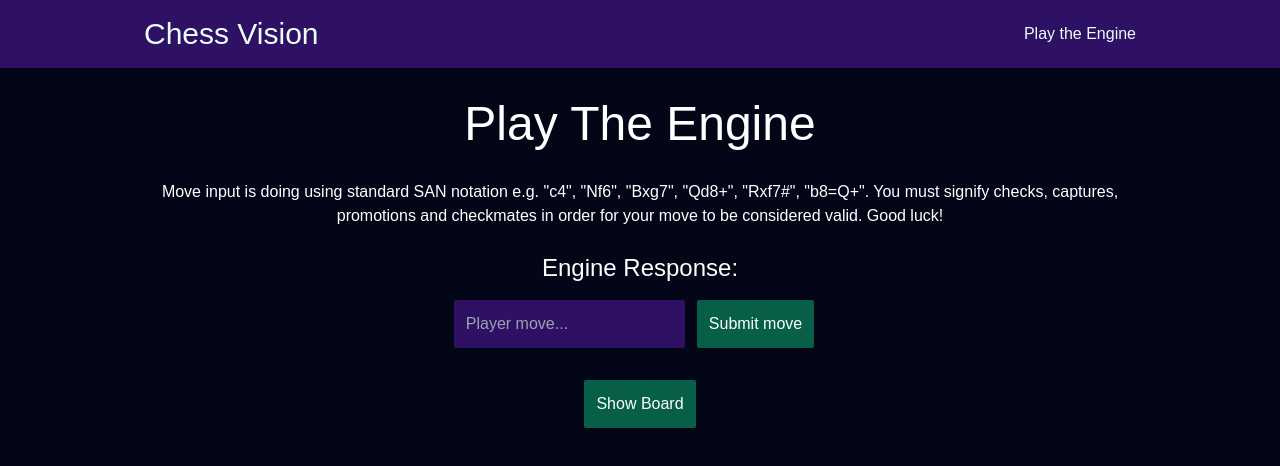
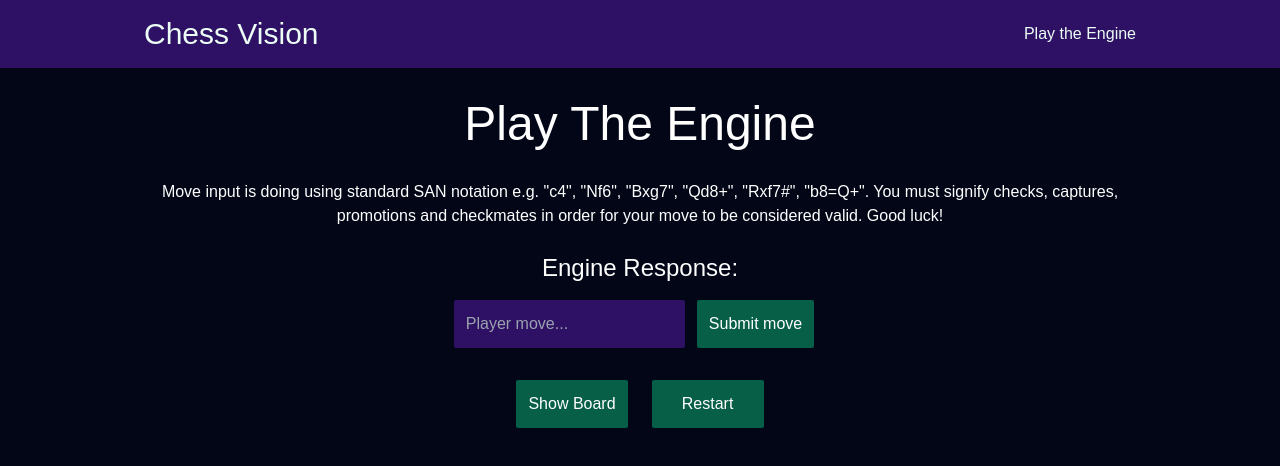
Before and after one commit to ScottHarringtonSD/ChessVision, a React (Create React App) app: page /PlayEngine in a window 1280 px wide. Both pictures are taken after a click on the button "Intermediate". Shown: the top 466 px of the page. Built offline with nearby package versions, Linux system fonts and the light colour scheme.

Commit message:
complete play engine with game end handling

```diff
--- a/src/pages/PlayEngineComponents/PlayerInterface.tsx
+++ b/src/pages/PlayEngineComponents/PlayerInterface.tsx
@@ -1,7 +1,6 @@
-import { useEffect, useLayoutEffect, useState } from "react";
+import { useEffect, useState } from "react";
 import { postChessApi } from "../../api/queries";
 import { StockfishResponse } from "../../api/StockfishResponse";
-import { text } from "stream/consumers";
 import { Chess } from "chess.js";
 import { Chessboard } from "react-chessboard";
 import { getRandomInt, shuffle } from "./helper";
@@ -15,12 +14,14 @@ const PlayerInterface = ({ difficulty }: PlayerInterfaceProps) => {
   const [loading, setLoading] = useState(false);
   const [gameFen, setGameFen] = useState(
     "rnbqkbnr/pppppppp/8/8/8/8/PPPPPPPP/RNBQKBNR w KQkq - 0 1"
+    //"rnbqkbnr/ppppp2p/8/5pp1/3PP3/8/PPP2PPP/RNBQKBNR w KQkq - 0 3"
+    //"rnbqkbnr/pppp1ppp/8/4p3/5P2/8/PPPPP1PP/RNBQKBNR w KQkq - 0 2"
   );
   const [runEngine, setRunEngine] = useState(false);
   const [error, setError] = useState("");
   const [showBoard, setShowBoard] = useState(false);
-  const [moveOptionList, setMoveOptionList] = useState<string[]>();
   const [gameEnd, setGameEnd] = useState<string>("");
+  const [engineMove, setEngineMove] = useState("");
 
   const getDepth = () => {
     if (difficulty === "easy") {
@@ -57,23 +58,22 @@ const PlayerInterface = ({ difficulty }: PlayerInterfaceProps) => {
       const chessboard = new Chess(gameFen);
       if (playerMove && chessboard.moves().includes(playerMove)) {
         playerMove && chessboard.move(playerMove, { strict: false });
+        (moveInput as HTMLInputElement).value = "";
         if (chessboard.isDraw()) {
           setGameEnd("Draw");
-        }
-        if (chessboard.isStalemate()) {
+        } else if (chessboard.isStalemate()) {
           setGameEnd("Stalemate");
-        }
-        if (chessboard.isCheckmate()) {
+        } else if (chessboard.isCheckmate()) {
           setGameEnd("Win");
-        }
+        } else {
           setGameFen(chessboard.fen().toString());
-
           if (difficulty === "easy") {
             const randomMoveChance = getRandomInt(1, 5);
             if (randomMoveChance === 5) {
               const fullMoveOptionList: string[] = shuffle(chessboard.moves());
               chessboard.move(fullMoveOptionList[0], { strict: false });
               setGameFen(chessboard.fen().toString());
+              setEngineMove(fullMoveOptionList[0]);
             } else {
               setRunEngine(true);
             }
@@ -98,6 +98,7 @@ const PlayerInterface = ({ difficulty }: PlayerInterfaceProps) => {
               setGameFen(chessboard.fen().toString());
             } else {
               setRunEngine(true);
+            }
           }
         }
       } else {
@@ -126,6 +127,7 @@ const PlayerInterface = ({ difficulty }: PlayerInterfaceProps) => {
         setGameEnd("Loss");
       }
       setGameFen(chessboard.fen().toString());
+      setEngineMove(engineResponse.san);
     }
   }, [engineResponse]);
 
@@ -133,9 +135,9 @@ const PlayerInterface = ({ difficulty }: PlayerInterfaceProps) => {
     <>
       <div className="text-center p-2 text-2xl">
         Engine Response: {loading && <span>Response Loading...</span>}{" "}
-        {engineResponse && !loading && engineResponse.san}
+        {engineMove && !loading && engineMove}
       </div>
-      {gameEnd == "" && (
+      {gameEnd === "" && (
         <div className="content-center justify-center p-2 text-center">
           <input
             id="moveSubmission"
@@ -151,24 +153,24 @@ const PlayerInterface = ({ difficulty }: PlayerInterfaceProps) => {
           </button>
         </div>
       )}
-      {gameEnd == "Draw" && (
+      {gameEnd === "Draw" && (
         <div className="content-center justify-center p-2 text-center">
           <div className="text-center text-2xl mx-40 pb-4">Game Drawn</div>
         </div>
       )}
-      {gameEnd == "Stalemate" && (
+      {gameEnd === "Stalemate" && (
         <div className="content-center justify-center p-2 text-center">
           <div className="text-center text-2xl mx-40 pb-4">Stalemate</div>
         </div>
       )}
-      {gameEnd == "Win" && (
+      {gameEnd === "Win" && (
         <div className="content-center justify-center p-2 text-center">
           <div className="text-center text-2xl mx-40 pb-4">
             Win by checkmate
           </div>
         </div>
       )}
-      {gameEnd == "Win" && (
+      {gameEnd === "Loss" && (
         <div className="content-center justify-center p-2 text-center">
           <div className="text-center text-2xl mx-40 pb-4">
             Lose by checkmate
@@ -184,6 +186,24 @@ const PlayerInterface = ({ difficulty }: PlayerInterfaceProps) => {
           }}
         >
           {!showBoard ? "Show Board" : "Hide Board"}
+        </button>
+        <button
+          className="rounded-sm bg-emerald-800 text-center p-3 mx-3 w-28"
+          onClick={() => {
+            setGameFen(
+              "rnbqkbnr/pppppppp/8/8/8/8/PPPPPPPP/RNBQKBNR w KQkq - 0 1"
+            );
+            setError("");
+            setGameEnd("");
+            setShowBoard(false);
+            setEngineMove("");
+            const moveInput = document.getElementById("moveSubmission");
+            if (moveInput) {
+              (moveInput as HTMLInputElement).value = "";
+            }
+          }}
+        >
+          Restart
         </button>
         <div className="content-center justify-center items-center justify-items-center overflow-hidden">
           {showBoard && (
```
Lines whose indentation alone changed are shown as unchanged.
